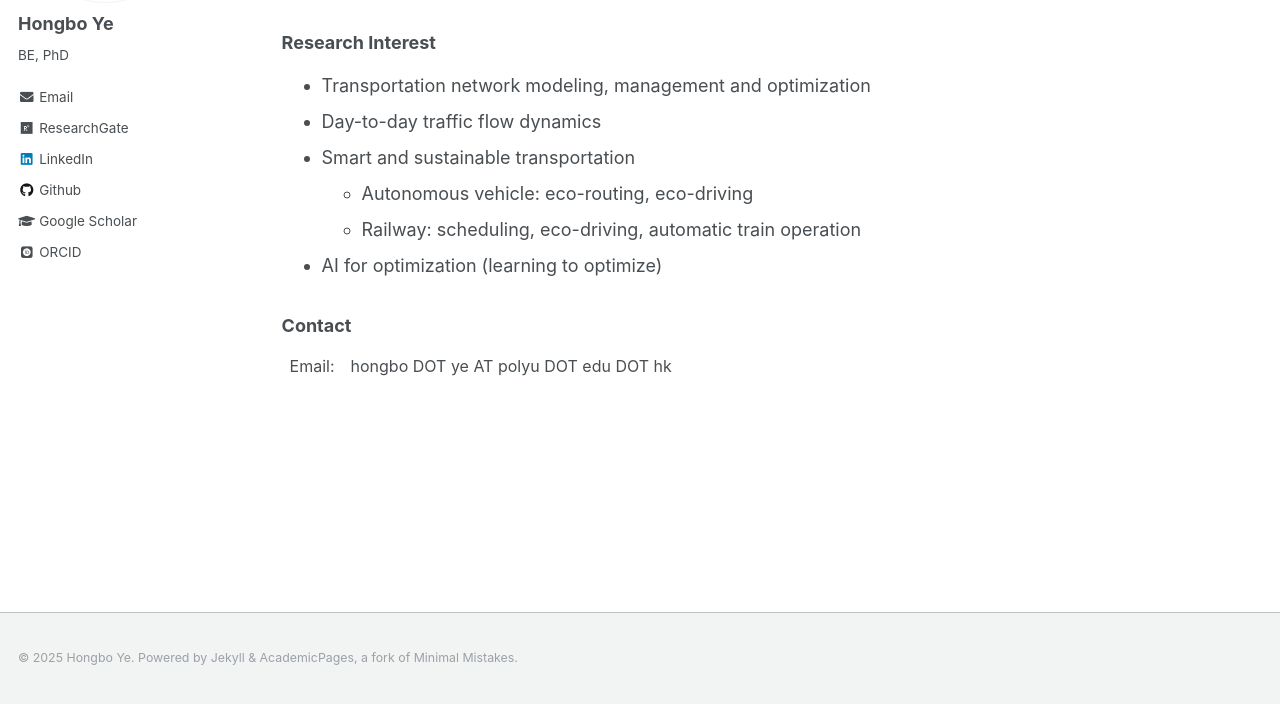
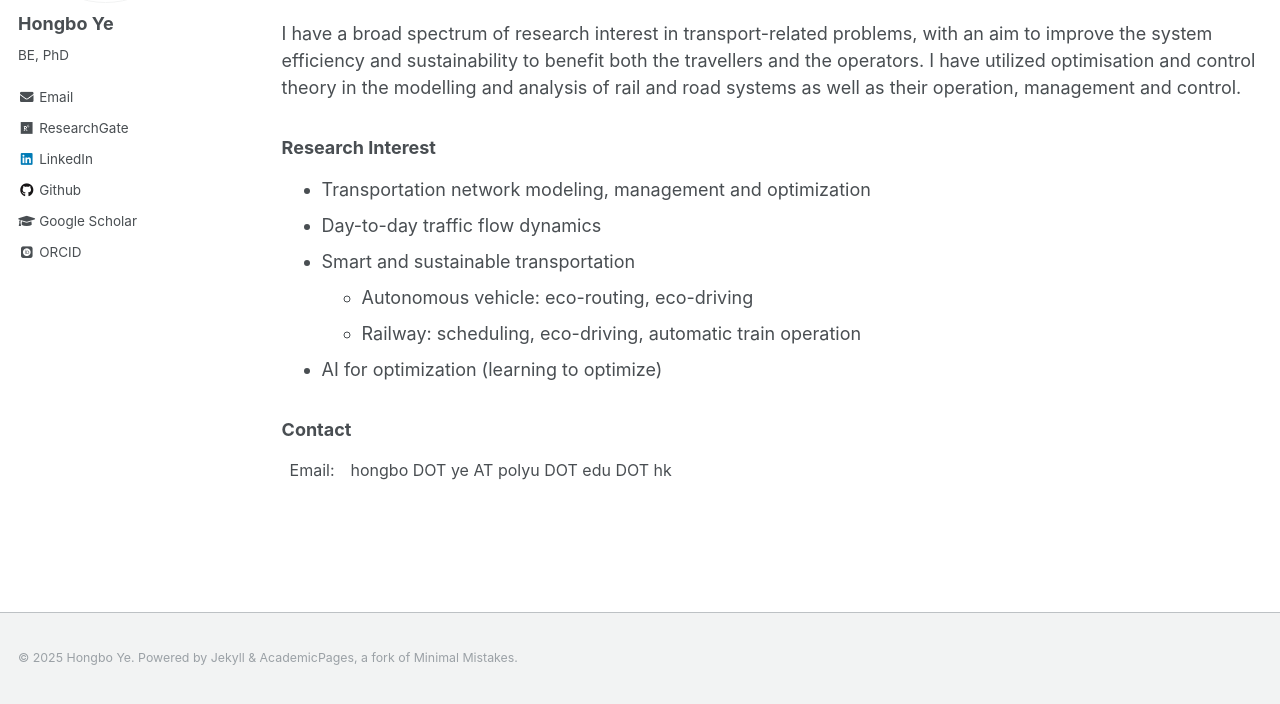
Before and after one commit to hb-ye/hb-ye.github.io, a Jekyll site: the page built from index.markdown, in a window 1280 px wide and 994 px high, cut to the strip 290-994 px from the top of the window. Built offline with Jekyll 4.4.1, drawn with Linux system fonts in a browser that asks for light colours; some web fonts are replaced; part of the change alters nothing that is shown.

Commit message:
Update index.markdown

```diff
--- a/index.markdown
+++ b/index.markdown
@@ -7,9 +7,9 @@ layout: archive
 
 Welcome to my personal webpage!
 
-{% I am currently a **Research Assistant Professor** in the Department of Electrical and Electronic Engineering at Hong Kong Polytechnic University.
+{% I am currently a **Research Assistant Professor** in the Department of Electrical and Electronic Engineering at Hong Kong Polytechnic University.%}
 
-I have a broad spectrum of research interest in transport-related problems, with an aim to improve the system efficiency and sustainability to benefit both the travellers and the operators.  I have utilized optimisation and control theory in the modelling and analysis of rail and road systems as well as their operation, management and control. %}
+I have a broad spectrum of research interest in transport-related problems, with an aim to improve the system efficiency and sustainability to benefit both the travellers and the operators.  I have utilized optimisation and control theory in the modelling and analysis of rail and road systems as well as their operation, management and control.
 
 <!-- For openings of PhDs, Research Associates and Postdocs, please see the <a href="openings"> Openings </a> page. -->
 
```
